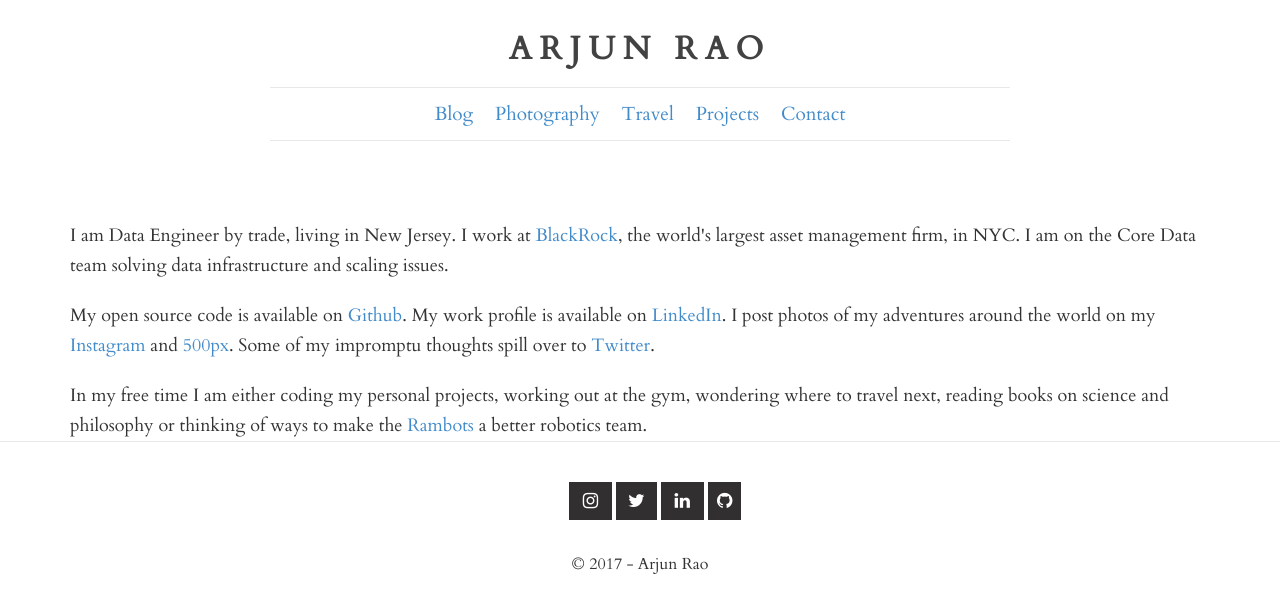
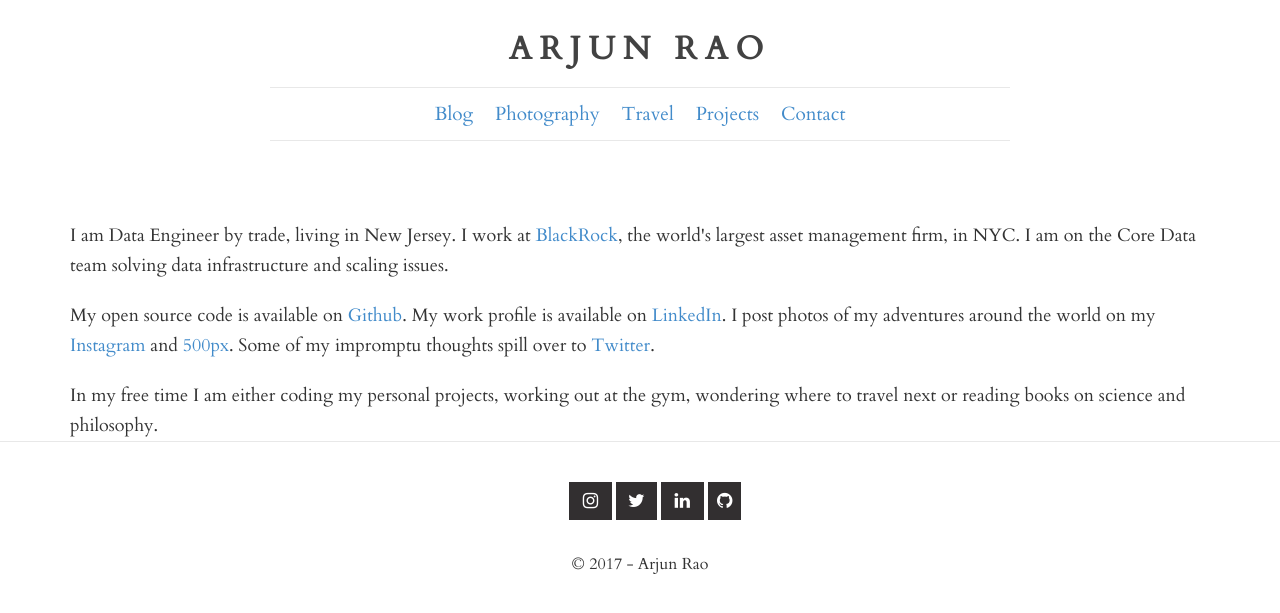
Before and after one commit to arjunrao87/arjunrao.co-v1, a Jekyll site: the page built from index.html, in a window 1280 px wide. Shown: the top 613 px of the page. Built offline with Jekyll 4.4.1, drawn with Linux system fonts in a browser that asks for light colours; nearby versions of some CDN libraries; comment, search, counter and statistics services are not loaded.

Commit message:
Updating home

```diff
--- a/_includes/home.html
+++ b/_includes/home.html
@@ -9,5 +9,5 @@
   <home-text>My open source code is available on <a href="http://github.com/arjunrao87" target="_blank">Github</a>. My work profile is available on <a href="https://www.linkedin.com/in/arjunrao87" target="_blank">LinkedIn</a>. I post photos of my adventures around the world on my <a href="https://www.instagram.com/raoarjun/" target="_blank">Instagram</a> and <a href="https://500px.com/arjunrao87" target="_blank">500px</a>. Some of my impromptu thoughts spill over to <a href="https://www.twitter.com/raoarjun" target="_blank">Twitter</a>. </home-text>
   <br />
   <br />
-  <home-text>In my free time I am either coding my personal projects, working out at the gym, wondering where to travel next, reading books on science and philosophy or thinking of ways to make the <a href="http://rambots4571.com/" target="_blank">Rambots</a> a better robotics team.</home-text>
+  <home-text>In my free time I am either coding my personal projects, working out at the gym, wondering where to travel next or reading books on science and philosophy.</home-text>
 </div>
```
